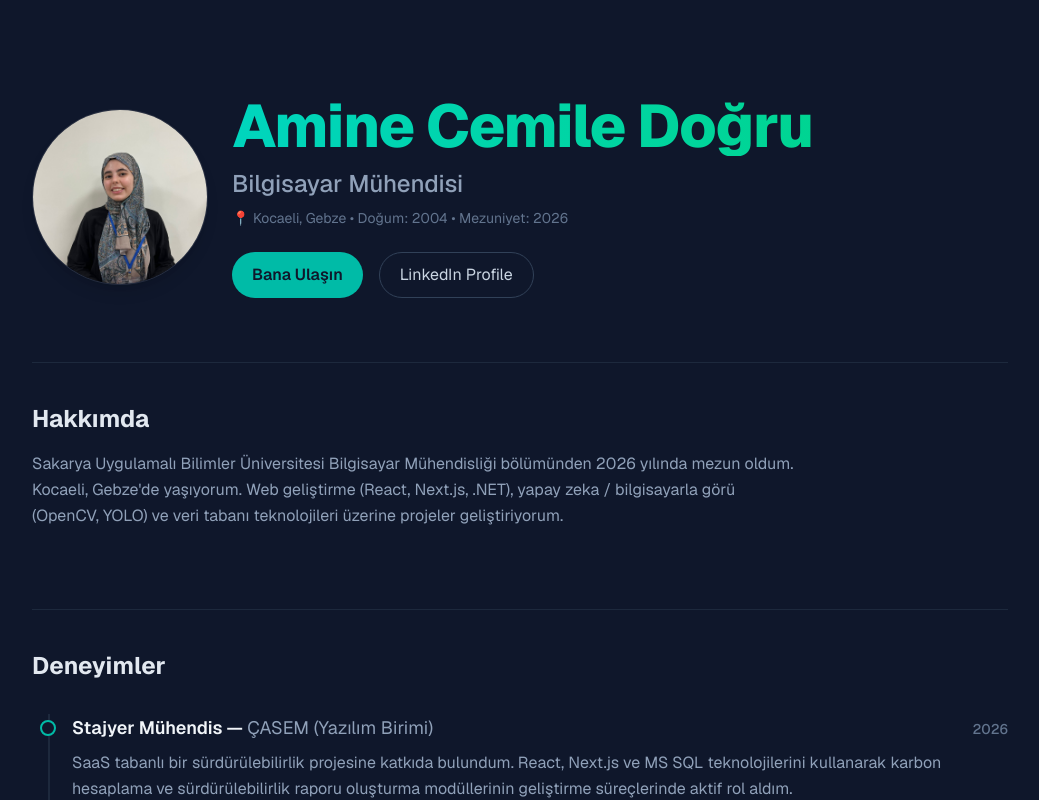
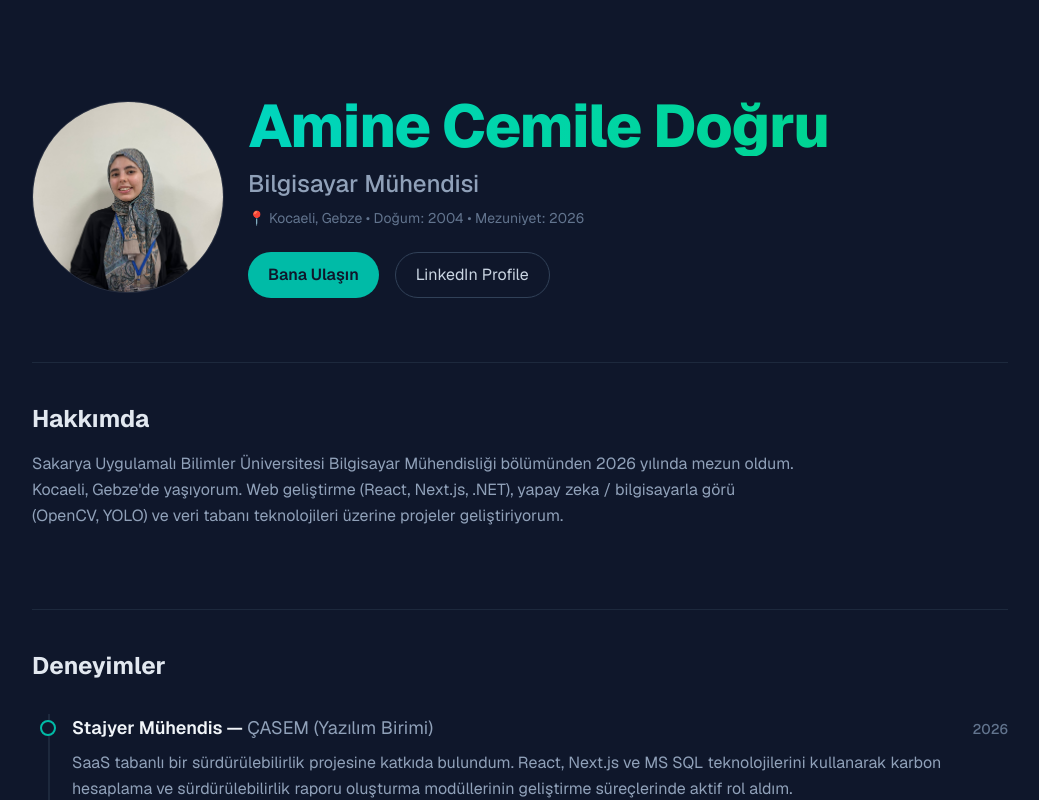
Before and after one commit to AmineCemileDogru/my-portfolio, a Next.js app: page / in a window 1280 px wide. Shown: the top 800 px of the page, without its empty margins (120-1159 px from the left). Built offline with nearby package versions, Linux system fonts and the light colour scheme.

Commit message:
Use Next.js Image for sharper profile photo

```diff
--- a/app/page.tsx
+++ b/app/page.tsx
@@ -1,5 +1,6 @@
 "use client";
 
+import Image from "next/image";
 import { useState } from "react";
 import { cvData } from "@/data/cvData";
 
@@ -35,10 +36,14 @@ export default function Home() {
       {/* 1. HERO / GİRİŞ BÖLÜMÜ */}
       <header className="max-w-5xl mx-auto px-6 pt-24 pb-16 text-center md:text-left md:flex md:items-center md:justify-between">
         <div className="md:flex md:items-center md:gap-6">
-          <img
+          <Image
             src={cvData.personal.photo}
             alt={`${cvData.personal.name} profile`}
-            className="w-36 h-36 md:w-44 md:h-44 rounded-full object-cover mx-auto md:mx-0 mb-4 md:mb-0 border border-white/10 shadow-lg"
+            width={192}
+            height={192}
+            priority
+            quality={100}
+            className="w-40 h-40 md:w-48 md:h-48 rounded-full object-cover mx-auto md:mx-0 mb-4 md:mb-0 border border-white/10"
           />
 
           <div>
```
